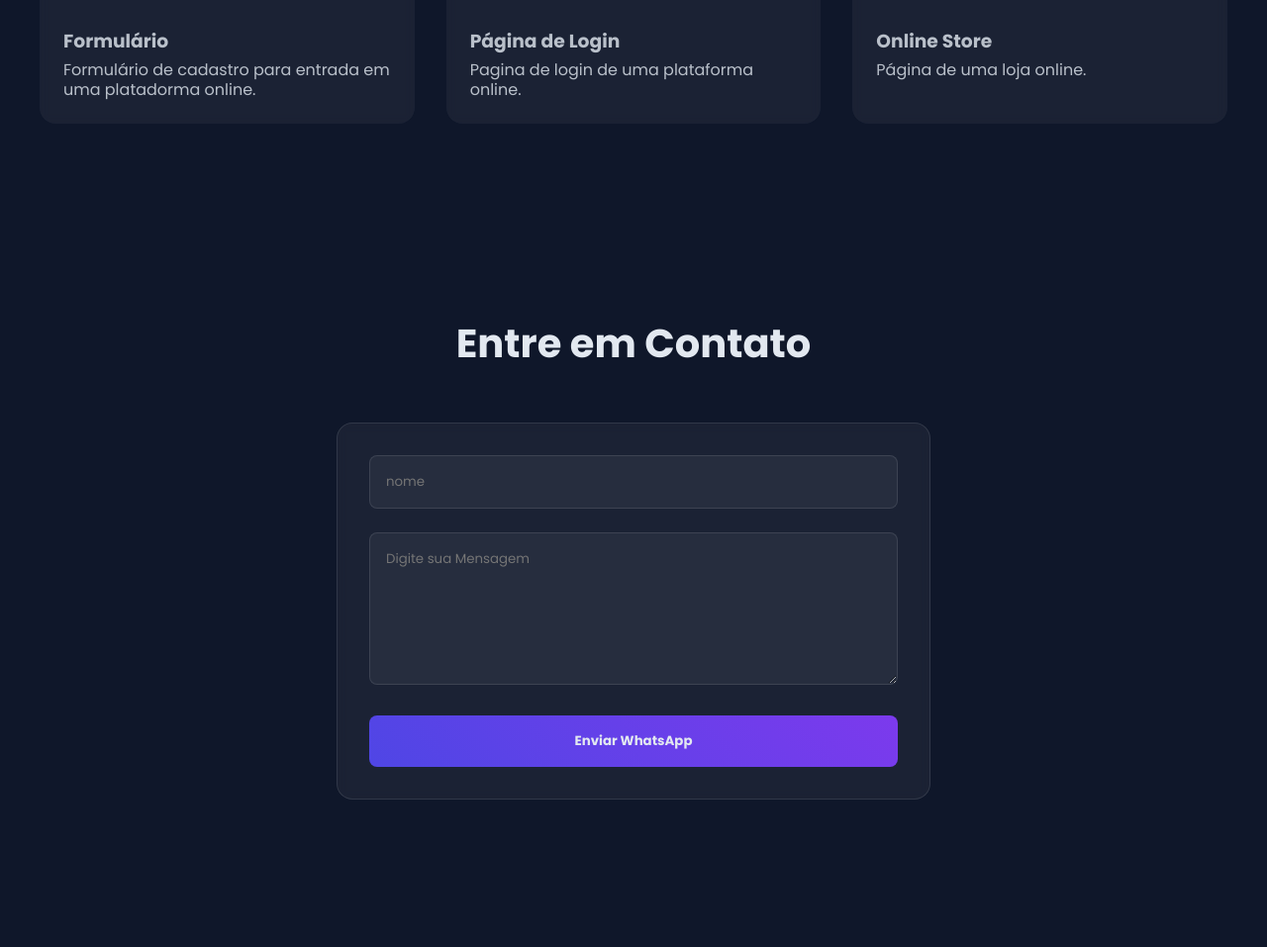
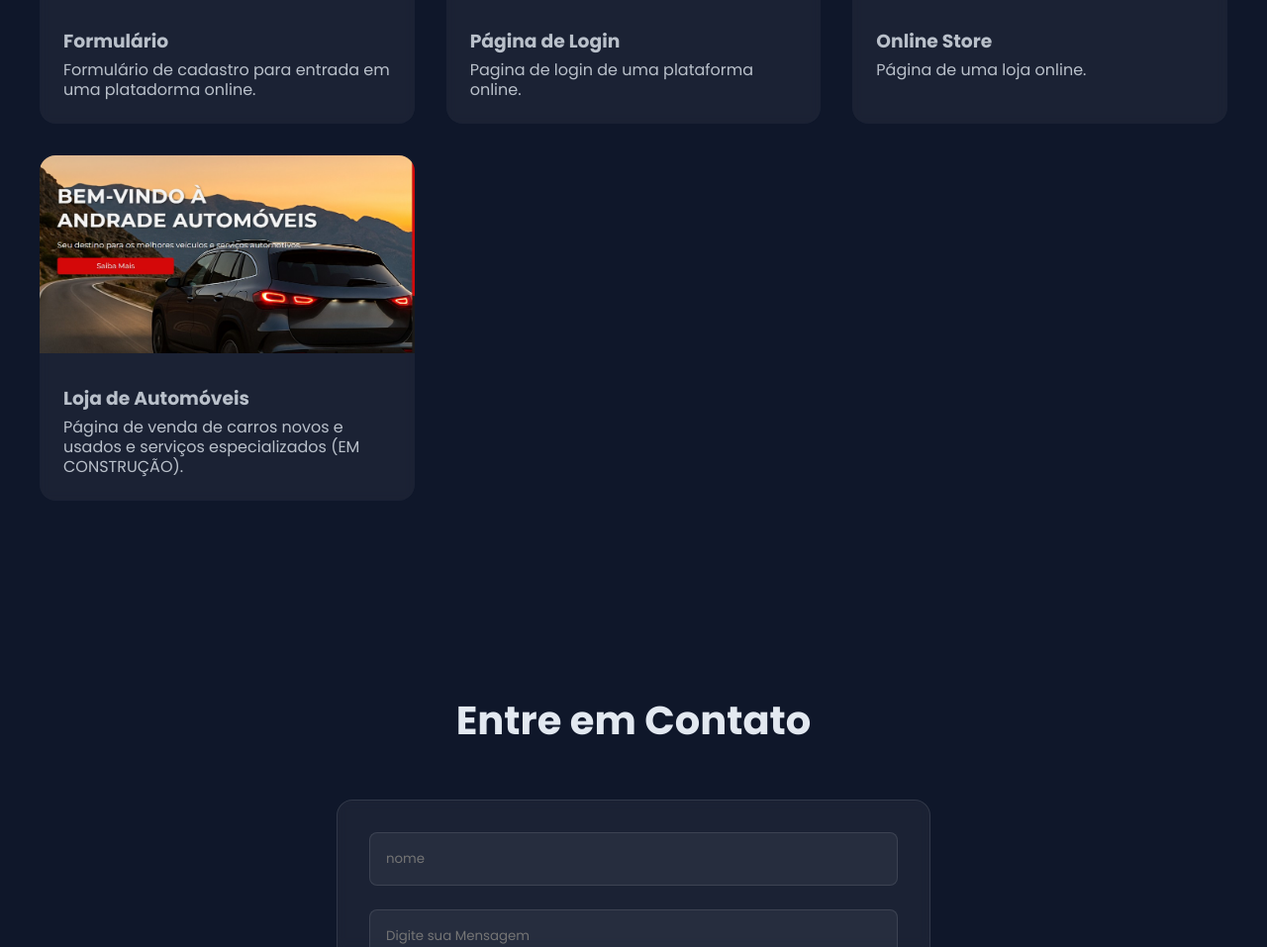
Before and after one commit to HTAndrade/new-portfolio, a plain HTML site: page index.html in a window 1280 px wide. Shown: the part 1938-2895 px from the top of the page at 99% size. Before the commit the page ends 2842 px from the top, so only its background shows below. Drawn offline with Linux system fonts and the light colour scheme.

Commit message:
add Andrade Automoveis

```diff
--- a/index.html
+++ b/index.html
@@ -103,6 +103,21 @@
             </div>
           </a>
         </div>
+        <div class="projetos-card">
+          <a href="https://htandrade.github.io/andrade-automoveis/" target="_blank">
+            <img
+              src="./img/andrade-automoveis.jpg"
+              alt="Projeto 4"
+              class="projetos-imagem"
+            />
+            <div class="caixa-texto-projeto">
+              <h3 class="info-projetos">Loja de Automóveis</h3>
+              <p class="paragrafo-projetos">
+                Página de venda de carros novos e usados e serviços especializados (EM CONSTRUÇÃO).
+              </p>
+            </div>
+          </a>
+        </div>
       </div>
     </section>
     <!-- End - Projetos -->
```
Also changed, not shown: img/andrade-automoveis.jpg (added).
